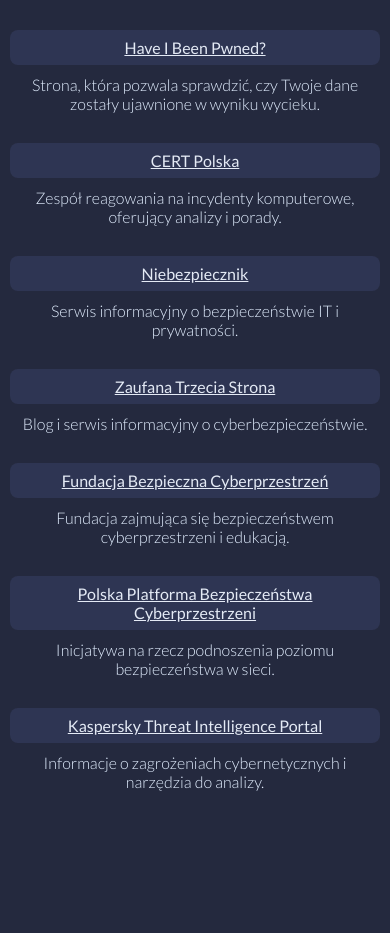
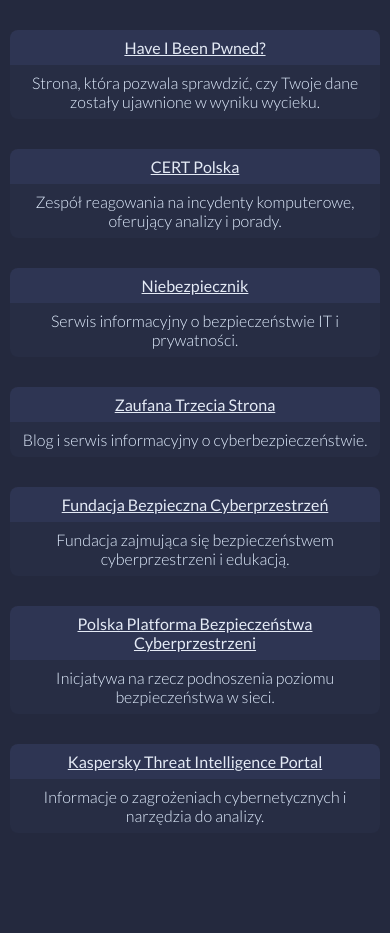
Before and after one commit to katwarwas/bezpieczni-app, a FastAPI app: page /links in a window 390 px wide. Shown: the part 248-1181 px from the top of the page. Before the commit the page ends 1039 px from the top, so only its background shows below. Run offline with FastAPI, Linux system fonts and the light colour scheme; parts of the project's set-up code (start-up, migrations or seed data) failed here and were passed over; some libraries are stand-ins or nearby versions.

Commit message:
links mobile view

```diff
--- a/static/css/links.css
+++ b/static/css/links.css
@@ -40,9 +40,17 @@
     align-items: stretch;
     flex-direction: column;
     margin-right: 10px;
+    gap: 0px;
+  }
+
+  .links a {
+    border-radius: 8px 8px 0px 0px;
   }
 
   .links p {
+    padding: 8px;
     text-align: center;
+    background-color: #3b466d20;
+    border-radius: 0px 0px 8px 8px;
   }
 }
```
